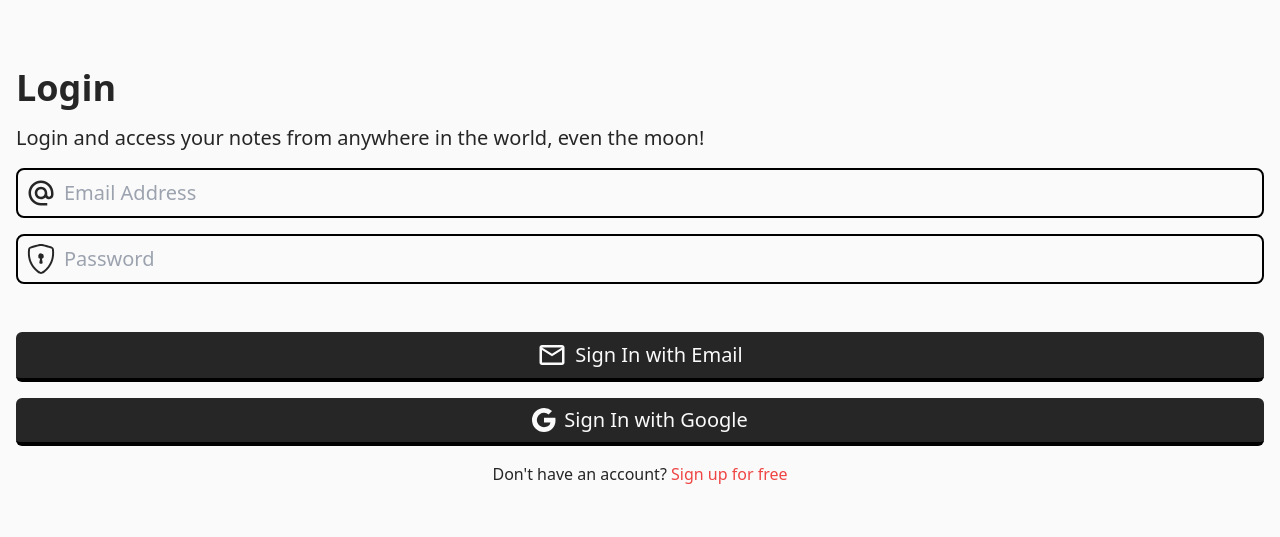
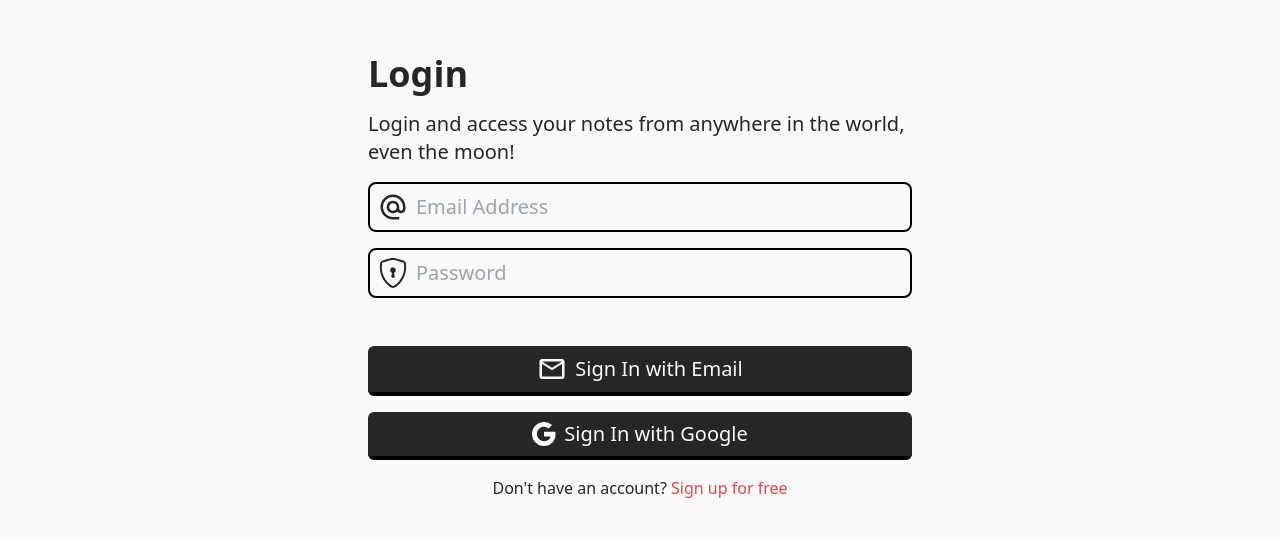
Before and after one commit to Numonu/neotask, a Next.js app: page /login in a window 1280 px wide. Shown: the part 123-660 px from the top of the page. Built offline with nearby package versions, Linux system fonts and the light colour scheme.

Commit message:
he agregado un wrapper local al componente loginLayout

```diff
--- a/src/components/organisms/LoginLayout.jsx
+++ b/src/components/organisms/LoginLayout.jsx
@@ -6,7 +6,7 @@ import LoginForm from "../molecules/LoginForm";
 export default function LoginLayout() {
 	return (
 		<>
-			<div className="flex flex-col gap-4 px-4">
+			<div className="max-w-xl mx-auto flex flex-col gap-4 px-4">
 				<Title>Login</Title>
 				<Paragraph>
 					Login and access your notes from anywhere in the world, even
```
